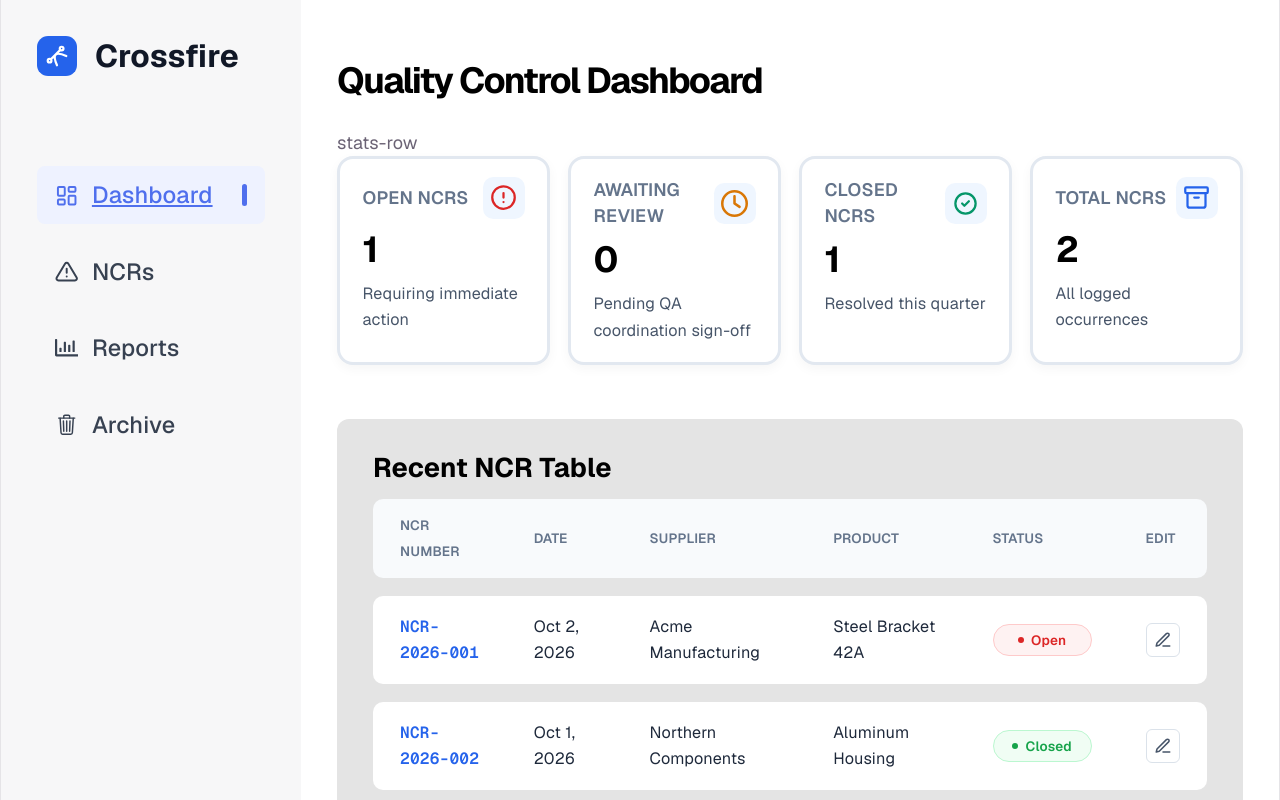
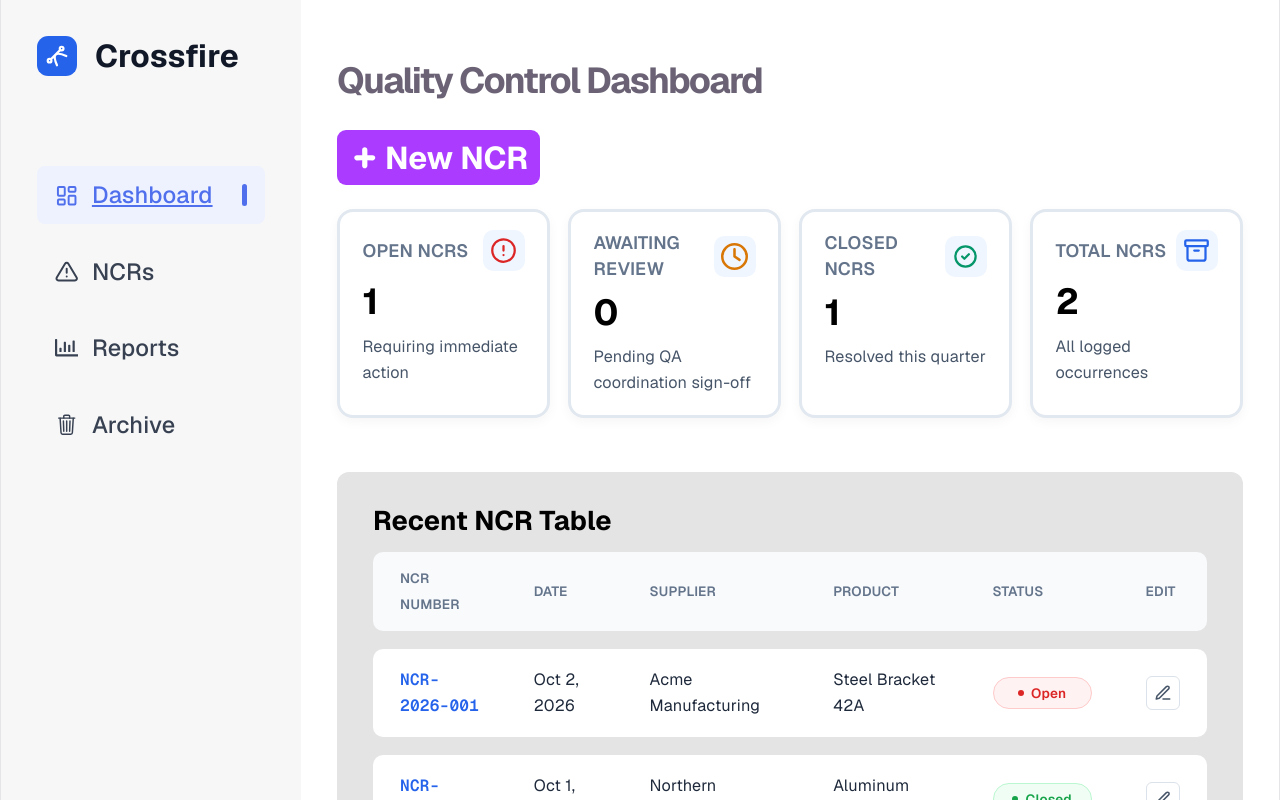
Before and after one commit to smutrux/prog1180, a React (Vite) app: page / in a window 1280 px wide. Shown: the top 800 px of the page. Built offline with nearby package versions, Linux system fonts and the light colour scheme.

Commit message:
Add create button to dashboard

```diff
--- a/src/pages/Dashboard.tsx
+++ b/src/pages/Dashboard.tsx
@@ -2,21 +2,24 @@ import StatusCard from "../components/statusCard";
 import { TbCircleCheck } from "react-icons/tb";
 import { LuArchive } from "react-icons/lu";
 import { FiAlertCircle } from "react-icons/fi";
-import { FaRegClock } from "react-icons/fa6";
+import { FaRegClock, FaPlus } from "react-icons/fa6";
+import { TiPlus } from "react-icons/ti";
 import RecentNcrs from "../components/recentncrs";
+import Button from "../components/button";
+
 const Dashboard = () => {
 	return (<div>
 		<h1>Quality Control Dashboard</h1>
-    <p>stats-row</p>
+		<div><Button text="New NCR" icon={TiPlus} onClick={() => {}} aria="Button to create new NCR" size="1.75rem" bold /></div>
 		<div className="stats-row">
-      <StatusCard title="Open NCRs" amount={1} subtext="Requiring immediate action" icon={FiAlertCircle} colour="red"/>
-      <StatusCard title="awaiting review" amount={0} subtext="Pending QA coordination sign-off" icon={FaRegClock} colour="orange"/>
-      <StatusCard title="closed ncrs" amount={1} subtext="Resolved this quarter" icon={TbCircleCheck} colour="green"/>
-      <StatusCard title="total NCRs" amount={2} subtext="All logged occurrences" icon={LuArchive} colour="blue"/>
+			<StatusCard title="Open NCRs" amount={1} subtext="Requiring immediate action" icon={FiAlertCircle} colour="red" />
+			<StatusCard title="awaiting review" amount={0} subtext="Pending QA coordination sign-off" icon={FaRegClock} colour="orange" />
+			<StatusCard title="closed ncrs" amount={1} subtext="Resolved this quarter" icon={TbCircleCheck} colour="green" />
+			<StatusCard title="total NCRs" amount={2} subtext="All logged occurrences" icon={LuArchive} colour="blue" />
 		</div>
 		<RecentNcrs />
 		<style jsx>{`
-      h1 {color: black; font-size: 2rem; font-weight: bold; margin-bottom: 2rem;}
+			h1 {color: var(--text); font-size: 2rem; font-weight: bold; margin-bottom: 2rem;}
 
 			.stats-row {
 				display: grid;
```
Lines whose indentation alone changed are shown as unchanged.
